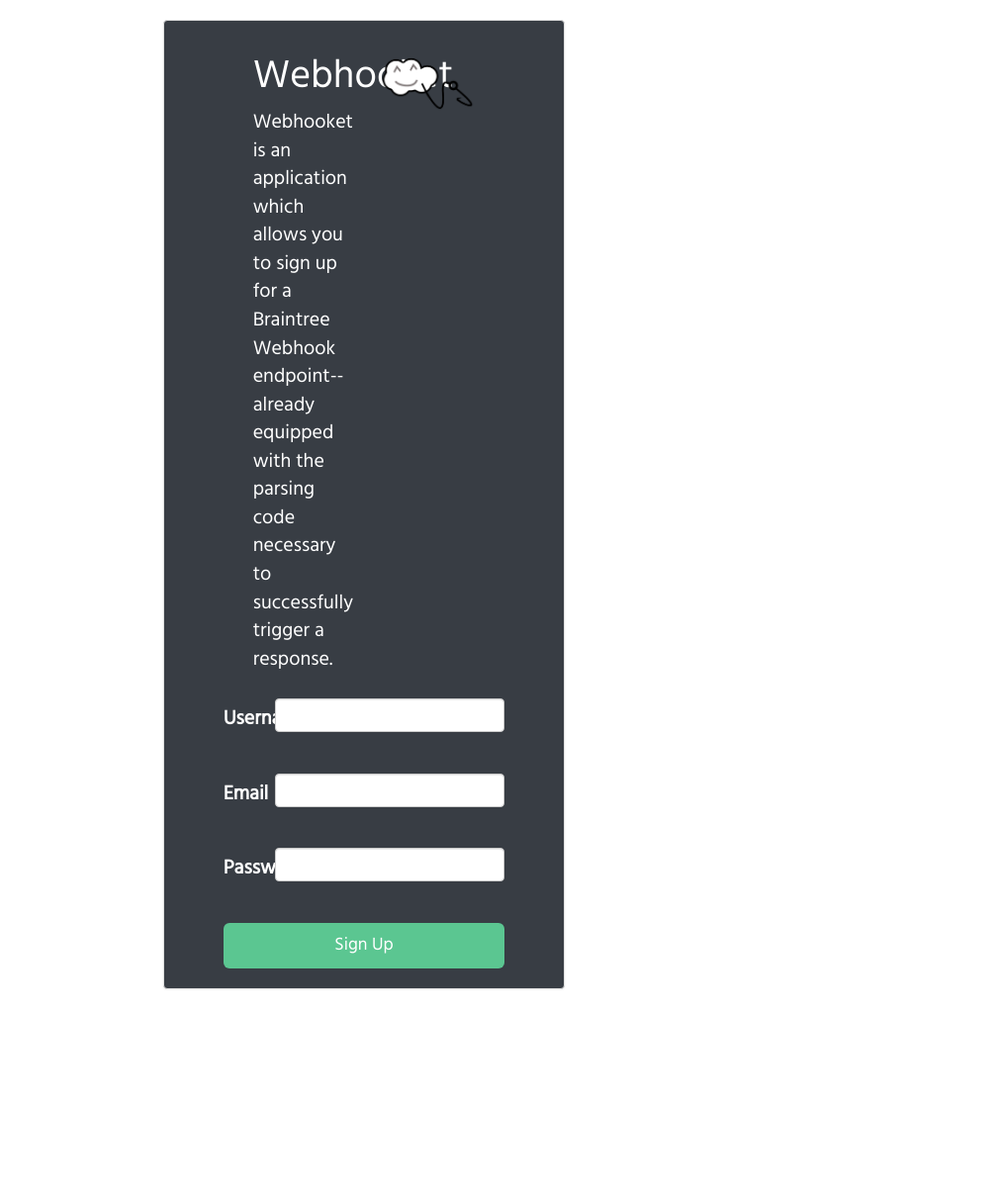
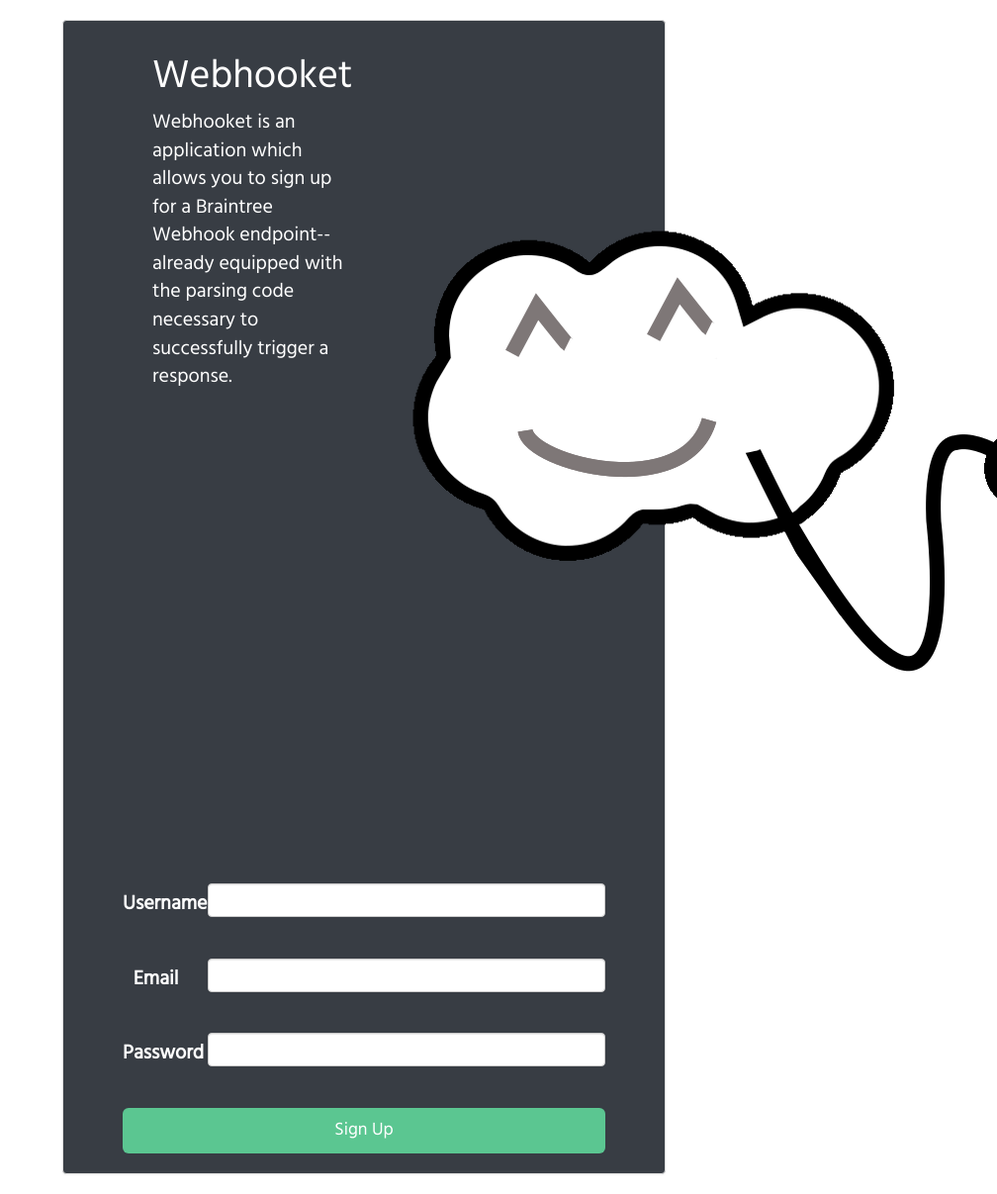
Before and after one commit to raymondberg/btray, a Flask app: page /signup/ in a window 1280 px wide; the page is wider, and only the part inside the window is pictured. Shown: that part at 99% size, without its empty margins (272-1280 px from the left). Before the commit the page ends 1000 px from the top of that part, so only its background shows below. Run offline with Flask 2, Linux system fonts and the light colour scheme; some libraries are stand-ins or nearby versions.

Commit message:
fixed div size

```diff
--- a/templates/signup.html
+++ b/templates/signup.html
@@ -9,9 +9,9 @@
 		{%endfor %}
 	{% endif %}
 {% endwith %}
-
+<div class="container-fluid">
 <div class="row">
-  <div class="col-xs-4 col-xs-offset-4">
+  <div class="col-md-6 col-md-offset-3">
     <br />
     <div class="pdsize panel panel-default whpanel">
       <div class="panel-body">
@@ -20,7 +20,7 @@
       <p>Webhooket is an application which allows you to sign up for a Braintree Webhook endpoint-- already equipped with the parsing code necessary to successfully trigger a response.</p>
           </div>
           <div class="col-sm-6 col-md-6 col-xs-12 image-container">
-        <img class="img-responsive" src="{{url_for('static', filename='webhooket.png')}}" />
+        <img src="{{url_for('static', filename='webhooket.png')}}" />
           </div>
     </div>
 
@@ -32,7 +32,7 @@
             <label class="col-sm-2 control-label" for="username">
               {{ form.username.label }}
             </label>
-            <div class="col-md-10 col-sm-12">
+            <div class="col-sm-10 col-xs-12">
               {{ form.username(class="form-control")}}
             </div>
           </div>
@@ -53,7 +53,7 @@
             <label class="col-sm-2 control-label" for="email">
               {{ form.email.label }}
             </label>
-            <div class="col-md-10 col-sm-12">
+            <div class="col-sm-10 col-xs-12">
               {{ form.email(class="form-control") }}
             </div>
           </div>
@@ -74,7 +74,7 @@
             <label class="col-sm-2 control-label" for="password">
               {{ form.password.label }}
             </label>
-            <div class="col-md-10 col-sm-12">
+            <div class="col-sm-10 col-xs-12">
               {{ form.password(class="form-control") }}
             </div>
           </div>
@@ -101,4 +101,5 @@
     </div>
   </div>
 </div>
+</div>
 {% endblock %}
```
